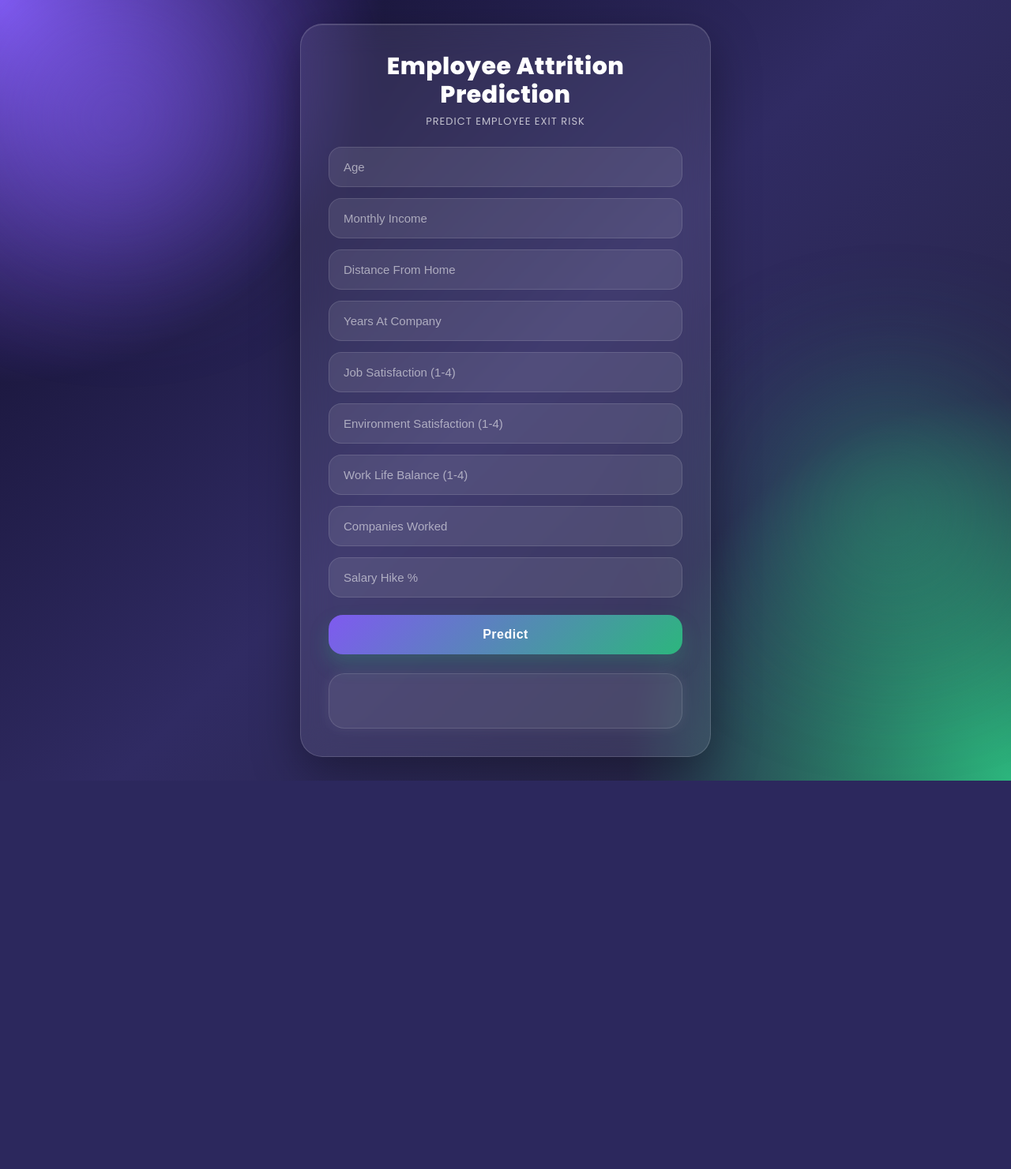
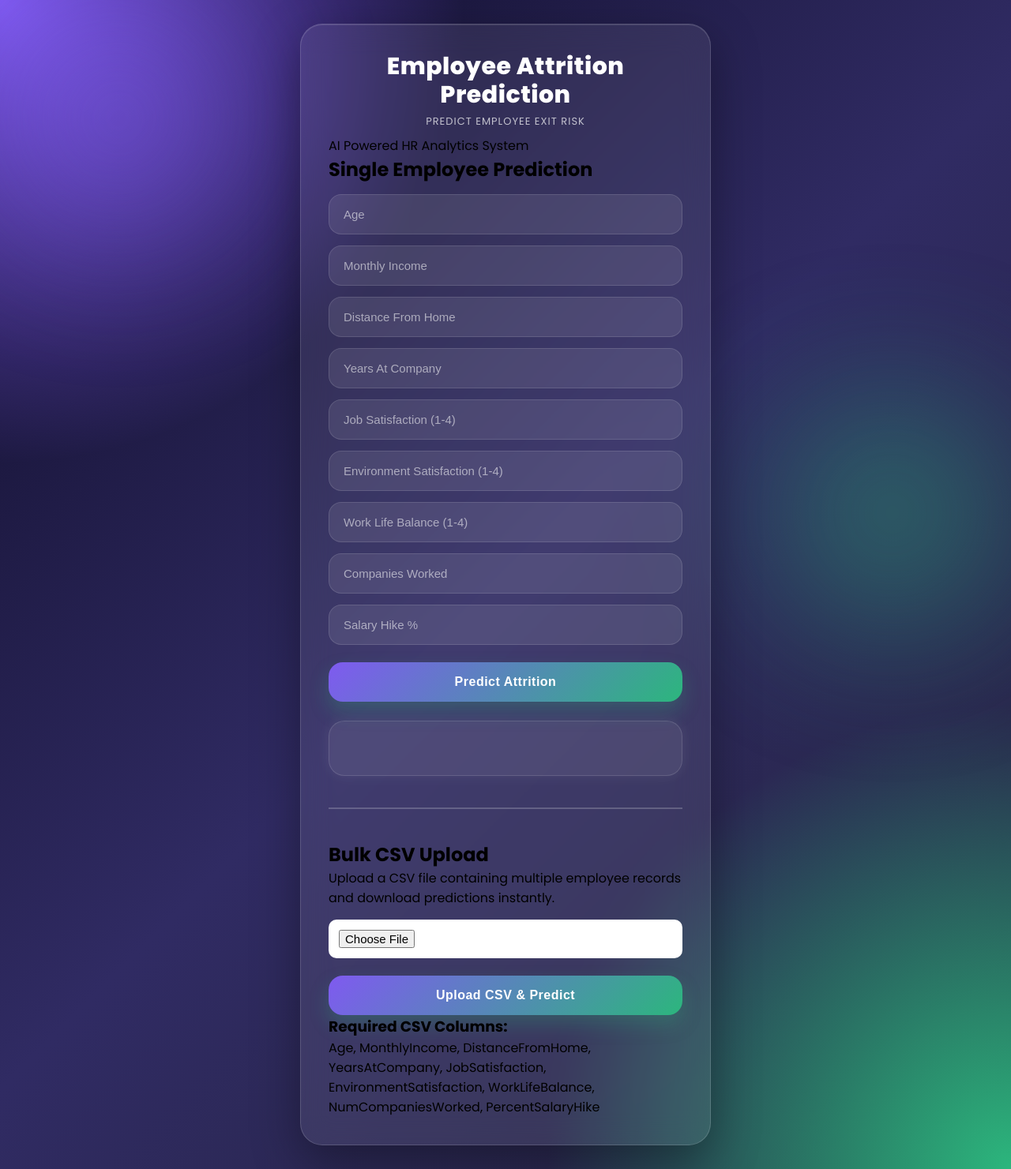
Before and after one commit to TiwariDivya25/Employee-Attrition-Prediction, a Flask app: page / in a window 1280 px wide. Shown: the whole page at 79% size. Before the commit the page ends 989 px from the top, so only its background shows below. Run offline with Flask 3, Linux system fonts and the light colour scheme; parts of the project's set-up code (start-up, migrations or seed data) failed here and were passed over.

Commit message:
csv feat

```diff
--- a/app.py
+++ b/app.py
@@ -1,4 +1,5 @@
-from flask import Flask, render_template, request, jsonify
+from flask import Flask, render_template, request, jsonify, send_file
+import pandas as pd
 import numpy as np
 import joblib
 import os
@@ -8,37 +9,47 @@ app = Flask(__name__)
 model = joblib.load("model.pkl")
 scaler = joblib.load("scaler.pkl")
 
+FEATURE_COLUMNS = [
+    "Age",
+    "MonthlyIncome",
+    "DistanceFromHome",
+    "YearsAtCompany",
+    "JobSatisfaction",
+    "EnvironmentSatisfaction",
+    "WorkLifeBalance",
+    "NumCompaniesWorked",
+    "PercentSalaryHike"
+]
+
 
 @app.route("/")
 def home():
     return render_template("index.html")
 
 
+# Single prediction
 @app.route("/predict", methods=["POST"])
 def predict():
     data = request.json
 
-    values = np.array([[
-        float(data["age"]),
-        float(data["income"]),
-        float(data["distance"]),
-        float(data["years"]),
-        float(data["job"]),
-        float(data["env"]),
-        float(data["balance"]),
-        float(data["companies"]),
-        float(data["hike"])
-    ]])
+    values = pd.DataFrame([{
+        "Age": float(data["age"]),
+        "MonthlyIncome": float(data["income"]),
+        "DistanceFromHome": float(data["distance"]),
+        "YearsAtCompany": float(data["years"]),
+        "JobSatisfaction": float(data["job"]),
+        "EnvironmentSatisfaction": float(data["env"]),
+        "WorkLifeBalance": float(data["balance"]),
+        "NumCompaniesWorked": float(data["companies"]),
+        "PercentSalaryHike": float(data["hike"])
+    }])
 
     scaled = scaler.transform(values)
 
     pred = model.predict(scaled)[0]
     prob = model.predict_proba(scaled)[0][1]
 
-    if pred == 1:
-        result = "Likely to Leave"
-    else:
-        result = "Likely to Stay"
+    result = "Likely to Leave" if pred == 1 else "Likely to Stay"
 
     return jsonify({
         "prediction": result,
@@ -46,6 +57,43 @@ def predict():
     })
 
 
+# Bulk CSV prediction
+@app.route("/bulk_predict", methods=["POST"])
+def bulk_predict():
+    if "file" not in request.files:
+        return "No file uploaded"
+
+    file = request.files["file"]
+
+    if file.filename == "":
+        return "No selected file"
+
+    df = pd.read_csv(file)
+
+    missing = [col for col in FEATURE_COLUMNS if col not in df.columns]
+    if missing:
+        return f"Missing columns: {', '.join(missing)}"
+
+    X = df[FEATURE_COLUMNS]
+
+    scaled = scaler.transform(X)
+
+    preds = model.predict(scaled)
+    probs = model.predict_proba(scaled)[:, 1]
+
+    df["Prediction"] = [
+        "Likely to Leave" if p == 1 else "Likely to Stay"
+        for p in preds
+    ]
+
+    df["RiskScore(%)"] = np.round(probs * 100, 2)
+
+    output_file = "bulk_results.csv"
+    df.to_csv(output_file, index=False)
+
+    return send_file(output_file, as_attachment=True)
+
+
 if __name__ == "__main__":
     port = int(os.environ.get("PORT", 5000))
     app.run(host="0.0.0.0", port=port)
--- a/static/style.css
+++ b/static/style.css
@@ -217,3 +217,22 @@ button{
 }
 
 }
+hr{
+    margin:40px 0;
+    border:1px solid rgba(255,255,255,0.2);
+}
+
+.note{
+    margin-top:15px;
+    font-size:14px;
+    opacity:0.8;
+    line-height:1.6;
+}
+
+input[type="file"]{
+    margin-top:15px;
+    background:white;
+    padding:12px;
+    border-radius:10px;
+    width:100%;
+}
--- a/templates/index.html
+++ b/templates/index.html
@@ -1,37 +1,100 @@
 <!DOCTYPE html>
-<html>
+<html lang="en">
 <head>
-    <title>Employee Attrition Predictor</title>
+<meta charset="UTF-8">
+<meta name="viewport" content="width=device-width, initial-scale=1.0">
+<title>Employee Attrition Prediction</title>
 <link rel="stylesheet" href="{{ url_for('static', filename='style.css') }}">
 </head>
+
 <body>
 
 <div class="container">
+
     <h1>Employee Attrition Prediction</h1>
+    <p class="subtitle">AI Powered HR Analytics System</p>
+
+    <!-- Single Prediction Section -->
+    <div class="card">
+
+        <h2>Single Employee Prediction</h2>
+
+        <div class="grid">
 
             <input type="number" id="age" placeholder="Age">
+
             <input type="number" id="income" placeholder="Monthly Income">
+
             <input type="number" id="distance" placeholder="Distance From Home">
+
             <input type="number" id="years" placeholder="Years At Company">
+
             <input type="number" id="job" placeholder="Job Satisfaction (1-4)">
+
             <input type="number" id="env" placeholder="Environment Satisfaction (1-4)">
+
             <input type="number" id="balance" placeholder="Work Life Balance (1-4)">
+
             <input type="number" id="companies" placeholder="Companies Worked">
+
             <input type="number" id="hike" placeholder="Salary Hike %">
 
-    <button onclick="predict()">Predict</button>
+        </div>
+
+        <button onclick="predictEmployee()">Predict Attrition</button>
 
         <div id="result"></div>
+
+    </div>
+
+    <!-- Divider -->
+    <hr>
+
+    <!-- Bulk Upload Section -->
+    <div class="card">
+
+        <h2>Bulk CSV Upload</h2>
+
+        <p class="info">
+            Upload a CSV file containing multiple employee records and download predictions instantly.
+        </p>
+
+        <form action="/bulk_predict" method="POST" enctype="multipart/form-data">
+
+            <input type="file" name="file" accept=".csv" required>
+
+            <button type="submit">Upload CSV & Predict</button>
+
+        </form>
+
+        <div class="sample-box">
+
+            <h3>Required CSV Columns:</h3>
+
+            <p>
+                Age, MonthlyIncome, DistanceFromHome, YearsAtCompany,
+                JobSatisfaction, EnvironmentSatisfaction,
+                WorkLifeBalance, NumCompaniesWorked,
+                PercentSalaryHike
+            </p>
+
+        </div>
+
+    </div>
+
 </div>
 
 <script>
-function predict() {
+function predictEmployee() {
+
     fetch("/predict", {
         method: "POST",
         headers: {
             "Content-Type": "application/json"
         },
+
         body: JSON.stringify({
+
             age: document.getElementById("age").value,
             income: document.getElementById("income").value,
             distance: document.getElementById("distance").value,
@@ -41,14 +104,24 @@ function predict() {
             balance: document.getElementById("balance").value,
             companies: document.getElementById("companies").value,
             hike: document.getElementById("hike").value
+
         })
+
     })
-    .then(res => res.json())
+
+    .then(response => response.json())
+
     .then(data => {
-        document.getElementById("result").innerHTML =
-            `<h2>${data.prediction}</h2>
-             <p>Confidence: ${data.confidence}%</p>`;
+
+        document.getElementById("result").innerHTML = `
+            <div class="result-box">
+                <h2>${data.prediction}</h2>
+                <p>Confidence Score: ${data.confidence}%</p>
+            </div>
+        `;
+
     });
+
 }
 </script>
 
```
Also changed, not shown: bulk_results.csv (added, +21 -0 lines), sample.csv (added, +21 -0 lines). Lines whose indentation alone changed are shown as unchanged.
